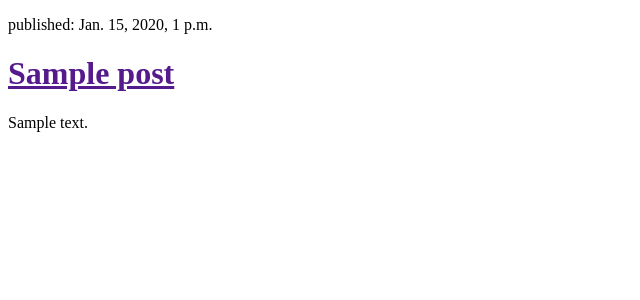
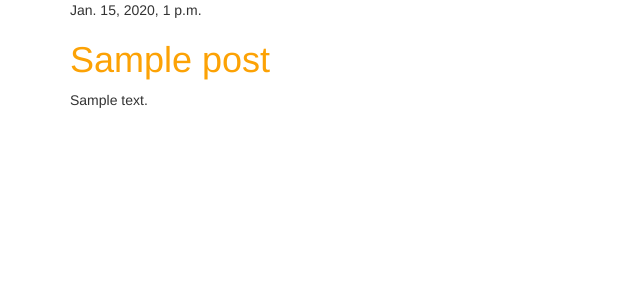
Before and after one commit to iapolyakov/django-blog-test, a Django app: template blog/templates/blog/post_list.html in a window 1280 px wide. Shown: the top 300 px of the page, without its empty margins (0-640 px from the left). Run offline with Django 3.2, Linux system fonts and the light colour scheme; the template is opened without the code that fills it: values that come from a table or form of the project are taken from there, others are empty; tables that the repository leaves empty hold one stand-in row (values such as "Sample post"); some libraries are stand-ins or nearby versions.

Commit message:
Added base template

```diff
--- /dev/null
+++ b/blog/static/css/blog.css
@@ -0,0 +1,3 @@
+a {
+    color: #FCA205;
+}
--- /dev/null
+++ b/blog/templates/blog/base.html
@@ -0,0 +1,24 @@
+{% load staticfiles %}
+<!doctype html>
+<html lang="en">
+<head>
+    <meta charset="UTF-8">
+    <meta name="viewport"
+          content="width=device-width, user-scalable=no, initial-scale=1.0, maximum-scale=1.0, minimum-scale=1.0">
+    <meta http-equiv="X-UA-Compatible" content="ie=edge">
+    <title>Blog</title>
+    <link rel="stylesheet" href="//maxcdn.bootstrapcdn.com/bootstrap/3.2.0/css/bootstrap.min.css">
+    <link rel="stylesheet" href="//maxcdn.bootstrapcdn.com/bootstrap/3.2.0/css/bootstrap-theme.min.css">
+    <link rel="stylesheet" href="{% static 'css/blog.css' %}">
+</head>
+<body>
+    <div class="content container">
+        <div class="row">
+            <div class="col-md-8">
+                {% block content %}
+                {% endblock %}
+            </div>
+        </div>
+    </div>
+</body>
+</html>
--- a/blog/templates/blog/post_list.html
+++ b/blog/templates/blog/post_list.html
@@ -1,19 +1,12 @@
-<!doctype html>
-<html lang="en">
-<head>
-    <meta charset="UTF-8">
-    <meta name="viewport"
-          content="width=device-width, user-scalable=no, initial-scale=1.0, maximum-scale=1.0, minimum-scale=1.0">
-    <meta http-equiv="X-UA-Compatible" content="ie=edge">
-    <title>Blog</title>
-</head>
-<body>
+{% extends 'blog/base.html' %}
+{% block content %}
     {% for post in posts %}
-        <div>
-            <p>published: {{ post.published_date }}</p>
+        <div class="post">
+            <div class="date">
+                {{ post.published_date }}
+            </div>
             <h1><a href="">{{ post.title }}</a></h1>
             <p>{{ post.text|linebreaksbr }}</p>
         </div>
     {% endfor %}
-</body>
-</html>
+{% endblock %}
```
